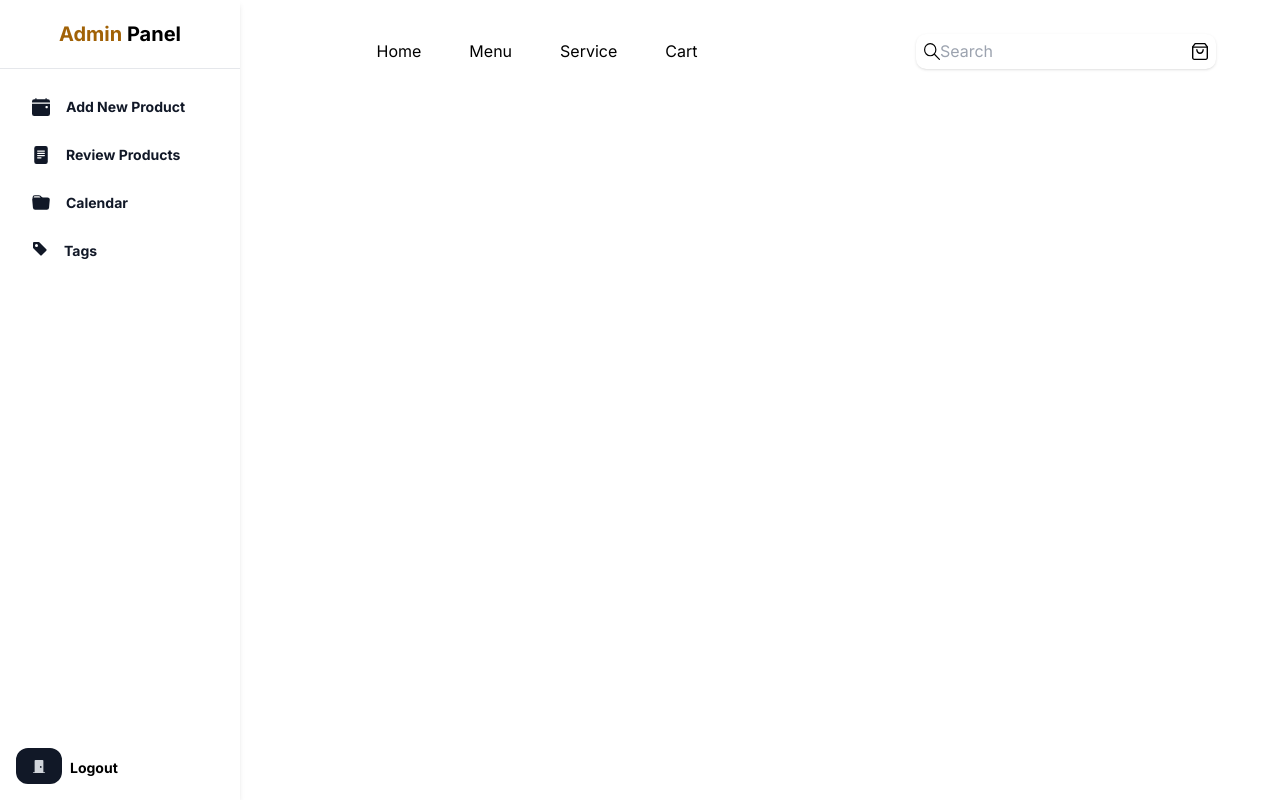
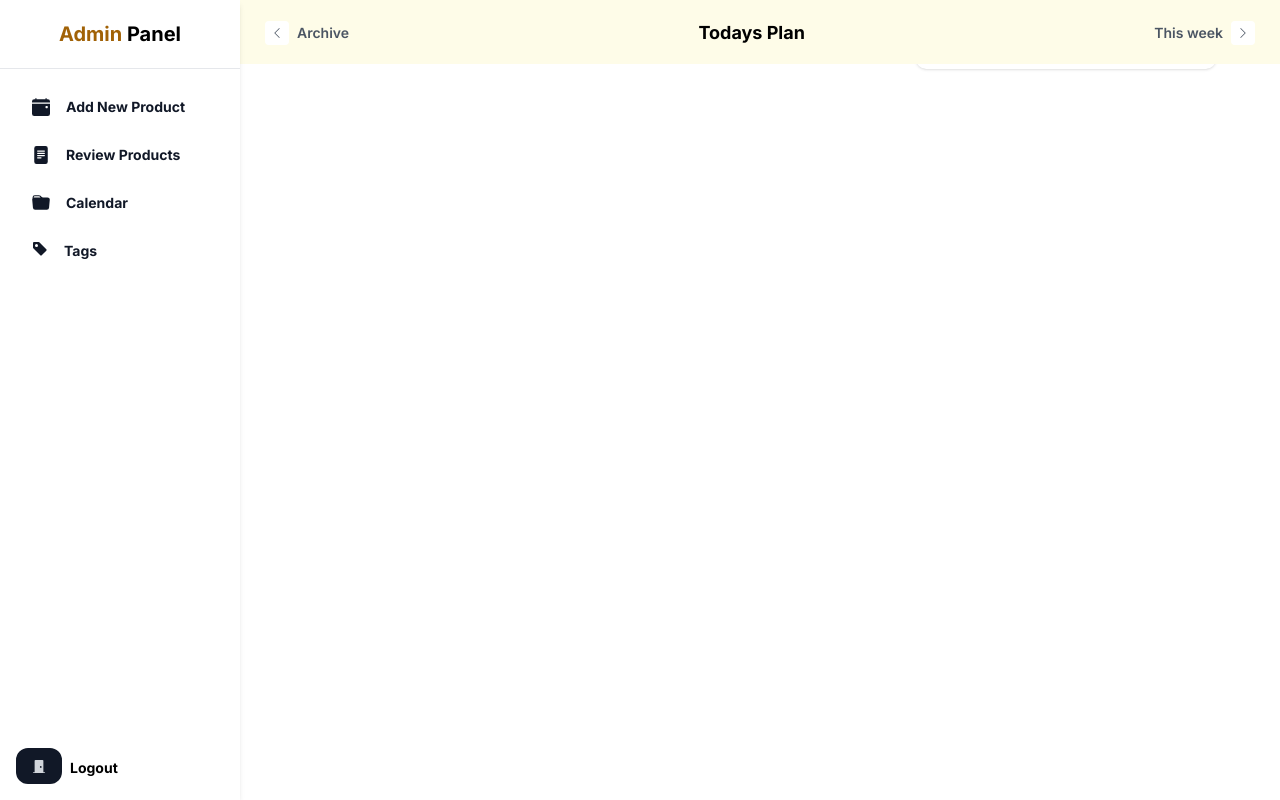
Before and after one commit to AbdullahNaseer01/food-delivery-next-js-Full-stack-solution, a Next.js app: page /adminpanel in a window 1280 px wide. Shown: the top 800 px of the page. Built offline with nearby package versions, Linux system fonts and the light colour scheme.

Commit message:
refactoring

```diff
--- /dev/null
+++ b/src/app/(admin-panel)/(admin-components)/Adminheader.jsx
@@ -0,0 +1,66 @@
+"use client"
+import React from 'react'
+import { RiMenu2Line, RiDeleteBinLine } from 'react-icons/ri';
+
+const AdminHeader = ({toggleMenu}) => {
+  return (
+    <header className="sm:fixed right-0 top-0 sm:left-60 bg-yellow-50 py-3 px-4 h-16">
+        <div className='text-2xl sm:hidden flex justify-end' onClick={toggleMenu}><RiMenu2Line /></div>
+
+        <div className="hidden  sm:inline max-w-4xl mx-auto">
+          <div className="flex items-center justify-between">
+            <div>
+              <button
+                type="button"
+                className="flex items-center focus:outline-none rounded-lg text-gray-600 hover:text-yellow-600 focus:text-yellow-600 font-semibold p-2 border border-transparent hover:border-yellow-300 focus:border-yellow-300 transition"
+
+              >
+                <span className="inline-flex items-center justify-center w-6 h-6 text-gray-600 text-xs rounded bg-white transition mr-2">
+                  <svg
+                    xmlns="http://www.w3.org/2000/svg"
+                    width="1em"
+                    height="1em"
+                    fill="currentColor"
+                    className="bi bi-chevron-left"
+                    viewBox="0 0 16 16"
+                  >
+                    <path
+                      fillRule="evenodd"
+                      d="M11.354 1.646a.5.5 0 0 1 0 .708L5.707 8l5.647 5.646a.5.5 0 0 1-.708.708l-6-6a.5.5 0 0 1 0-.708l6-6a.5.5 0 0 1 .708 0z"
+                    />
+                  </svg>
+                </span>
+                <span className="text-sm">Archive</span>
+              </button>
+            </div>
+            <div className="text-lg font-bold">Todays Plan</div>
+            <div>
+              <button
+                type="button"
+                className="flex items-center focus:outline-none rounded-lg text-gray-600 hover:text-yellow-600 focus:text-yellow-600 font-semibold p-2 border border-transparent hover:border-yellow-300 focus:border-yellow-300 transition"
+              >
+                <span className="text-sm">This week</span>
+                <span className="inline-flex items-center justify-center w-6 h-6 text-gray-600 text-xs rounded bg-white transition ml-2">
+                  <svg
+                    xmlns="http://www.w3.org/2000/svg"
+                    width="1em"
+                    height="1em"
+                    fill="currentColor"
+                    className="bi bi-chevron-right"
+                    viewBox="0 0 16 16"
+                  >
+                    <path
+                      fillRule="evenodd"
+                      d="M4.646 1.646a.5.5 0 0 1 .708 0l6 6a.5.5 0 0 1 0 .708l-6 6a.5.5 0 0 1-.708-.708L10.293 8 4.646 2.354a.5.5 0 0 1 0-.708z"
+                    />
+                  </svg>
+                </span>
+              </button>
+            </div>
+          </div>
+        </div>
+      </header>
+  )
+}
+
+export default AdminHeader
--- a/src/app/(admin-panel)/adminpanel/page.js
+++ b/src/app/(admin-panel)/adminpanel/page.js
@@ -1,5 +1,5 @@
 import React from 'react'
-import Sidebar from '../../(admin-components)/sidebar'
+import Sidebar from '../(admin-components)/sidebar'
 
 const page = () => {
   return (
--- a/src/app/(admin-panel)/layout.js
+++ b/src/app/(admin-panel)/layout.js
@@ -1,10 +1,12 @@
 
 import "@/app/globals.css"
-import Sidebar from "@/app/(admin-components)/Sidebar";
+import Sidebar from "@/app/(admin-panel)/(admin-components)/Sidebar";
+import AdminHeader from "./(admin-components)/Adminheader";
 
 export default function adminlayout({ children }) {
     return (
         <section>
+            <AdminHeader/>
             <Sidebar />
             {children}
         </section>
```
Also changed, not shown: src/app/(admin-panel)/(admin-components)/Sidebar.jsx (renamed from src/app/(admin-components)/Sidebar.jsx).
